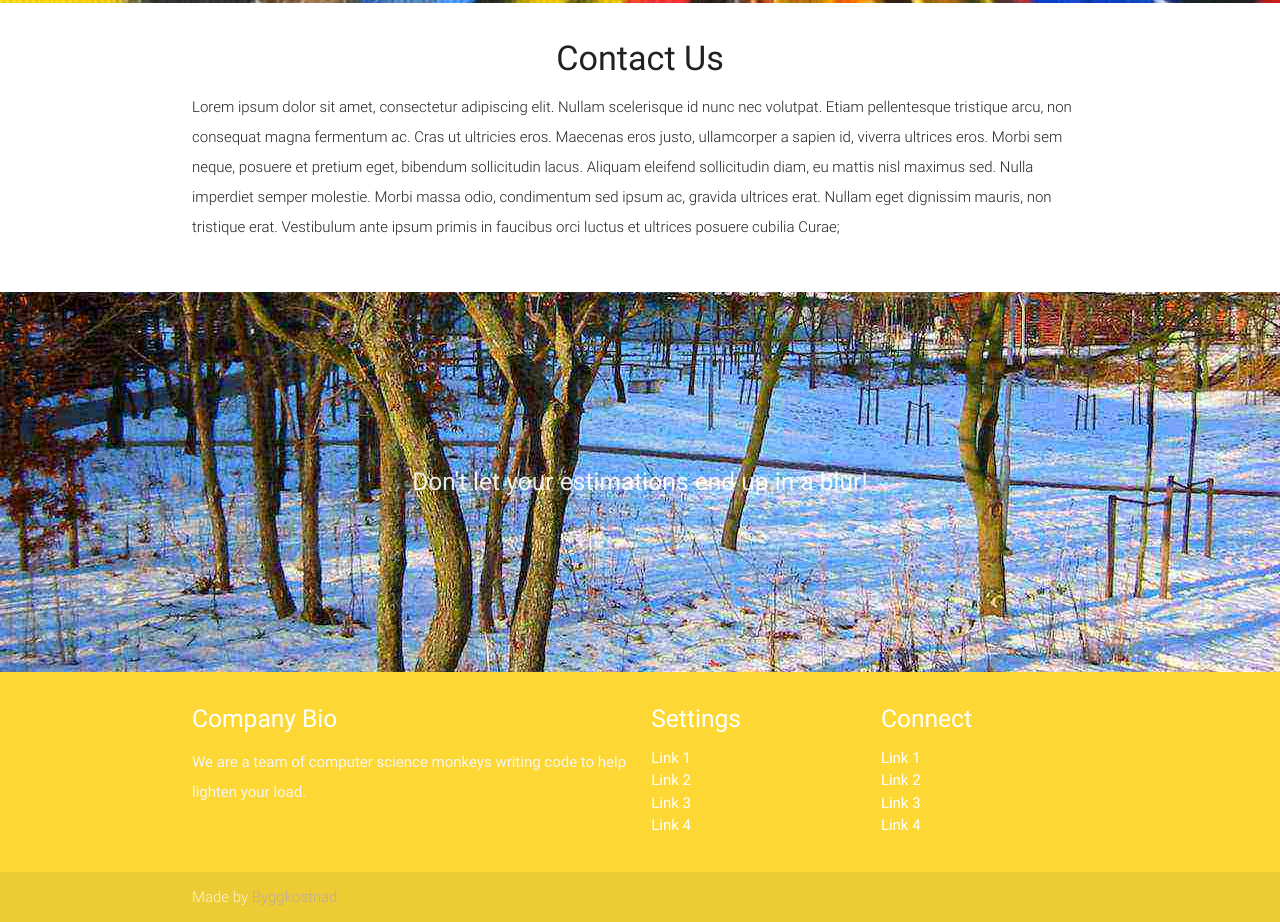
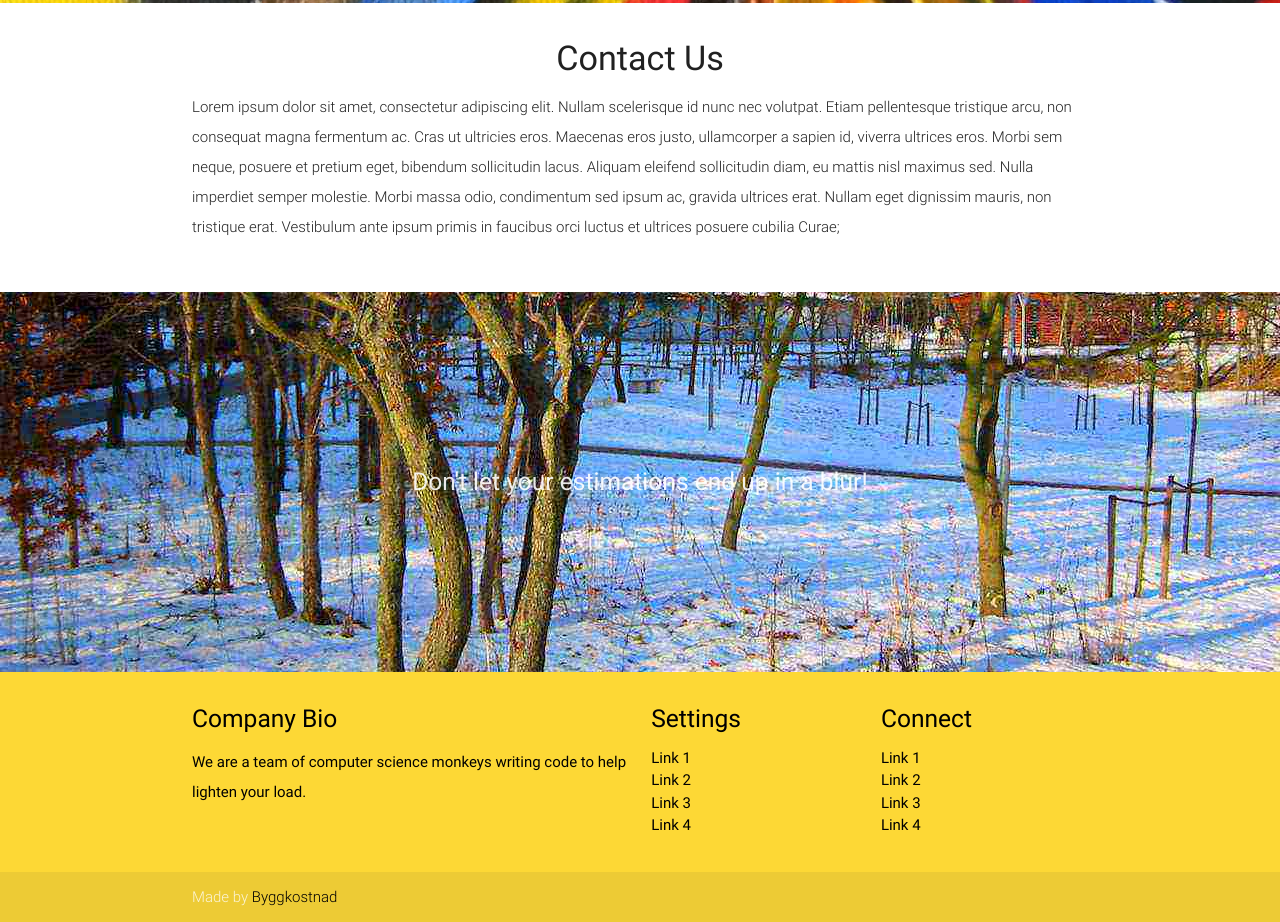
Before and after one commit to byggkostnad/byggkostnad.github.io, a plain HTML site: page index.html in a window 1280 px wide. Shown: the part 1191-2113 px from the top of the page. Drawn offline with nearby package versions, Linux system fonts and the light colour scheme.

Commit message:
Using black text on yellow background

```diff
--- a/index.html
+++ b/index.html
@@ -121,32 +121,32 @@
     <div class="container">
       <div class="row">
         <div class="col l6 s12">
-          <h5 class="white-text">Company Bio</h5>
-          <p class="grey-text text-lighten-4">We are a team of computer science monkeys writing code to help lighten your load.</p>
+          <h5 class="black-text">Company Bio</h5>
+          <p class="black-text text-lighten-4">We are a team of computer science monkeys writing code to help lighten your load.</p>
         </div>
         <div class="col l3 s12">
-          <h5 class="white-text">Settings</h5>
+          <h5 class="black-text">Settings</h5>
           <ul>
-            <li><a class="white-text" href="#!">Link 1</a></li>
-            <li><a class="white-text" href="#!">Link 2</a></li>
-            <li><a class="white-text" href="#!">Link 3</a></li>
-            <li><a class="white-text" href="#!">Link 4</a></li>
+            <li><a class="black-text" href="#!">Link 1</a></li>
+            <li><a class="black-text" href="#!">Link 2</a></li>
+            <li><a class="black-text" href="#!">Link 3</a></li>
+            <li><a class="black-text" href="#!">Link 4</a></li>
           </ul>
         </div>
         <div class="col l3 s12">
-          <h5 class="white-text">Connect</h5>
+          <h5 class="black-text">Connect</h5>
           <ul>
-            <li><a class="white-text" href="#!">Link 1</a></li>
-            <li><a class="white-text" href="#!">Link 2</a></li>
-            <li><a class="white-text" href="#!">Link 3</a></li>
-            <li><a class="white-text" href="#!">Link 4</a></li>
+            <li><a class="black-text" href="#!">Link 1</a></li>
+            <li><a class="black-text" href="#!">Link 2</a></li>
+            <li><a class="black-text" href="#!">Link 3</a></li>
+            <li><a class="black-text" href="#!">Link 4</a></li>
           </ul>
         </div>
       </div>
     </div>
     <div class="footer-copyright">
       <div class="container">
-      Made by <a class="brown-text text-lighten-3" href="https://github.com/byggkostnad">Byggkostnad</a>
+      Made by <a class="black-text text-lighten-3" href="https://github.com/byggkostnad">Byggkostnad</a>
       </div>
     </div>
   </footer>
```
